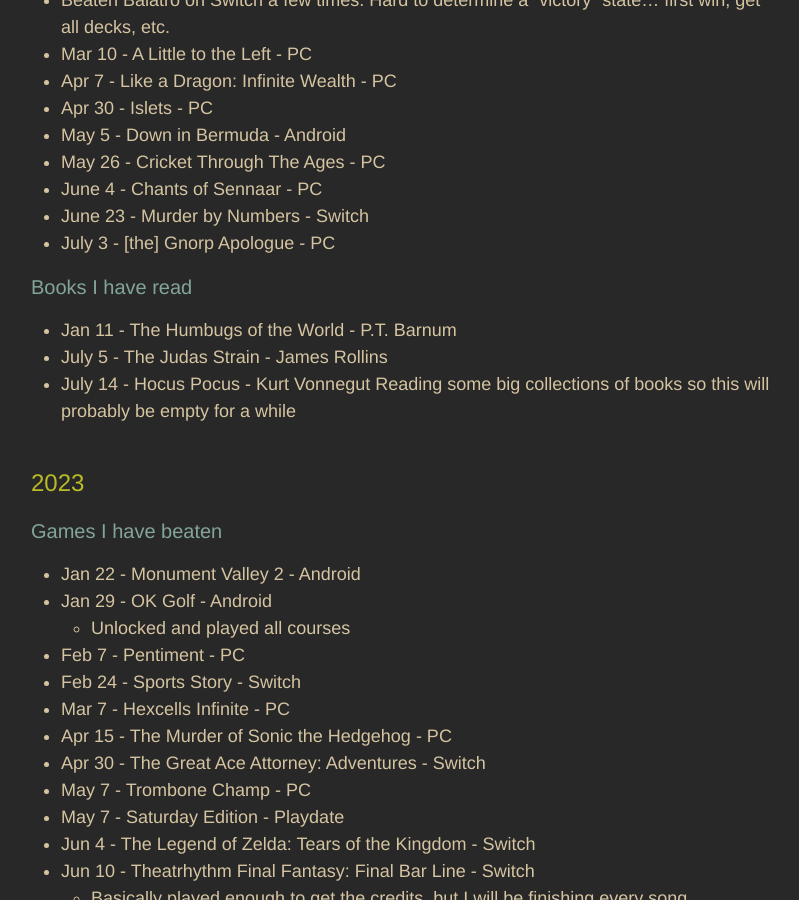
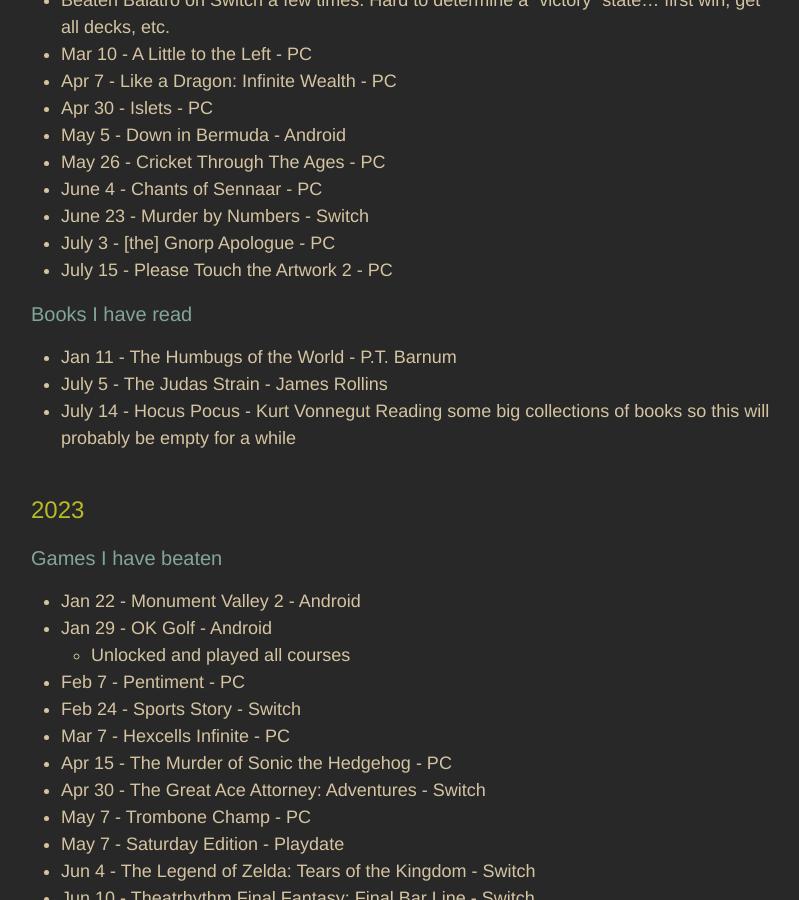
Before and after one commit to adkinsrs/sadkins_site, a Jekyll site: the page built from misc.md, in a window 1280 px wide and 900 px high, scrolled down 680 px. Shown: the whole window, without its empty margins (239-1038 px from the left). Built offline with Jekyll 4.4.1, drawn with Linux system fonts in a browser that asks for light colours.

Commit message:
beat a game

```diff
--- a/misc.md
+++ b/misc.md
@@ -31,6 +31,7 @@
 * June 4 - Chants of Sennaar - PC
 * June 23 - Murder by Numbers - Switch
 * July 3 - [the] Gnorp Apologue - PC
+* July 15 - Please Touch the Artwork 2 - PC
 
 ### Books I have read
 
```
